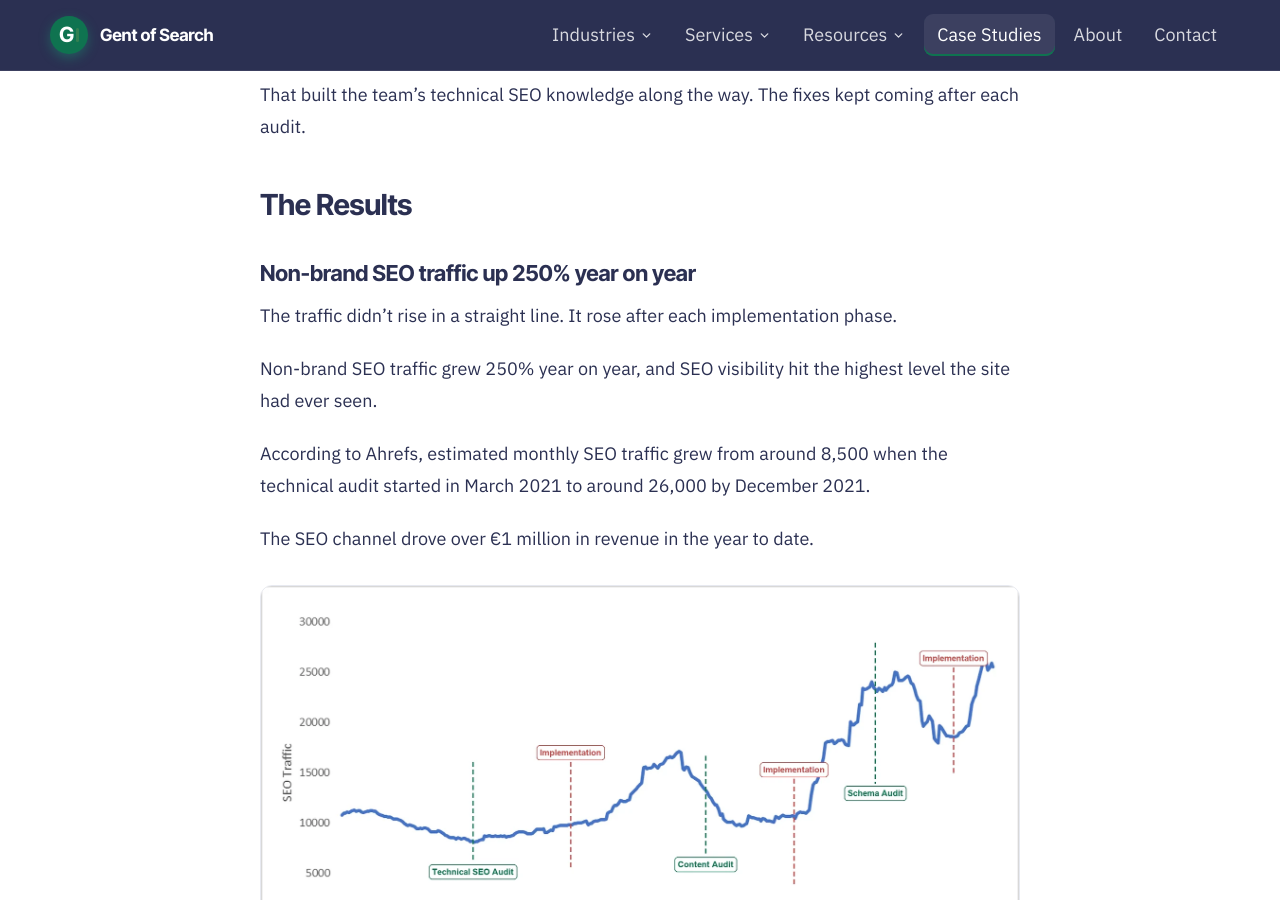
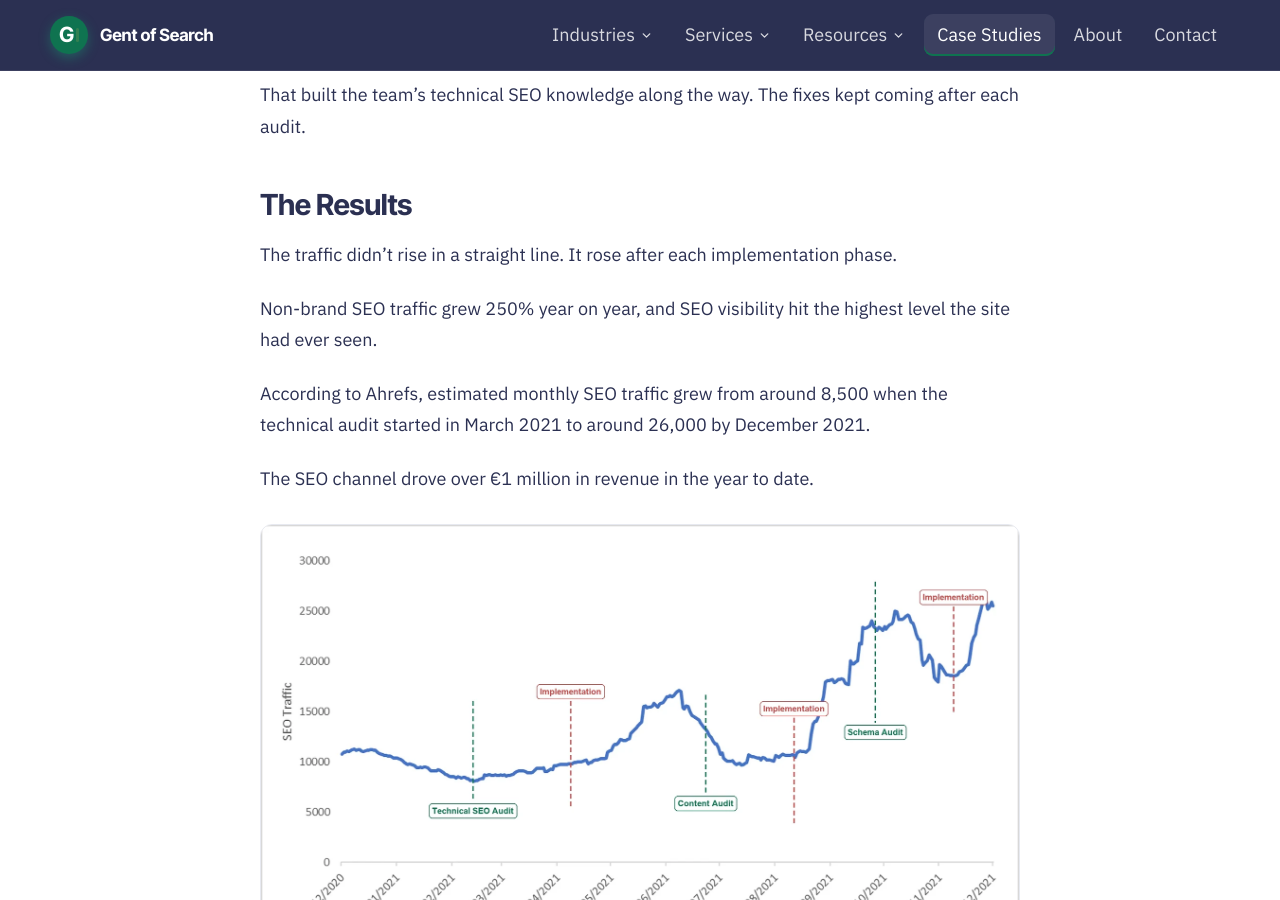
Before and after one commit to Gent-of-Search/gentofsearch.com, a Jekyll site: the page built from _case_studies/research-and-markets.md, in a window 1280 px wide and 900 px high, scrolled down 5851 px. Built offline with Jekyll 4.4.1, drawn with Linux system fonts in a browser that asks for light colours.

Commit message:
Drop the Results subheading on the Research and Markets case study
Co-Authored-By: Claude Opus 5.5 <noreply@anthropic.com>

```diff
--- a/_case_studies/research-and-markets.md
+++ b/_case_studies/research-and-markets.md
@@ -154,8 +154,6 @@ That built the team's technical SEO knowledge along the way. The fixes kept comi
 
 ## The Results
 
-### Non-brand SEO traffic up 250% year on year
-
 The traffic didn't rise in a straight line. It rose after each implementation phase.
 
 Non-brand SEO traffic grew 250% year on year, and SEO visibility hit the highest level the site had ever seen.
```
